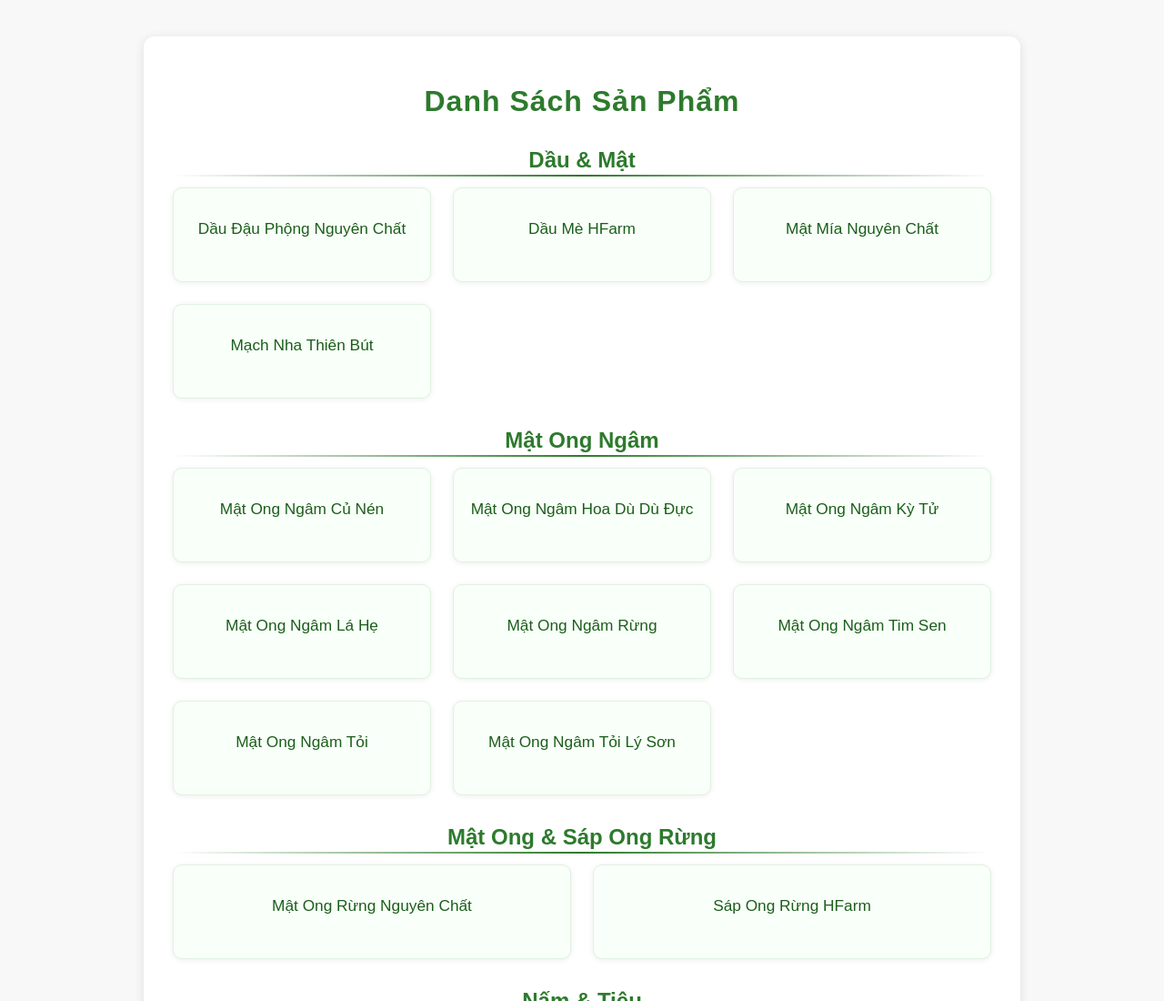
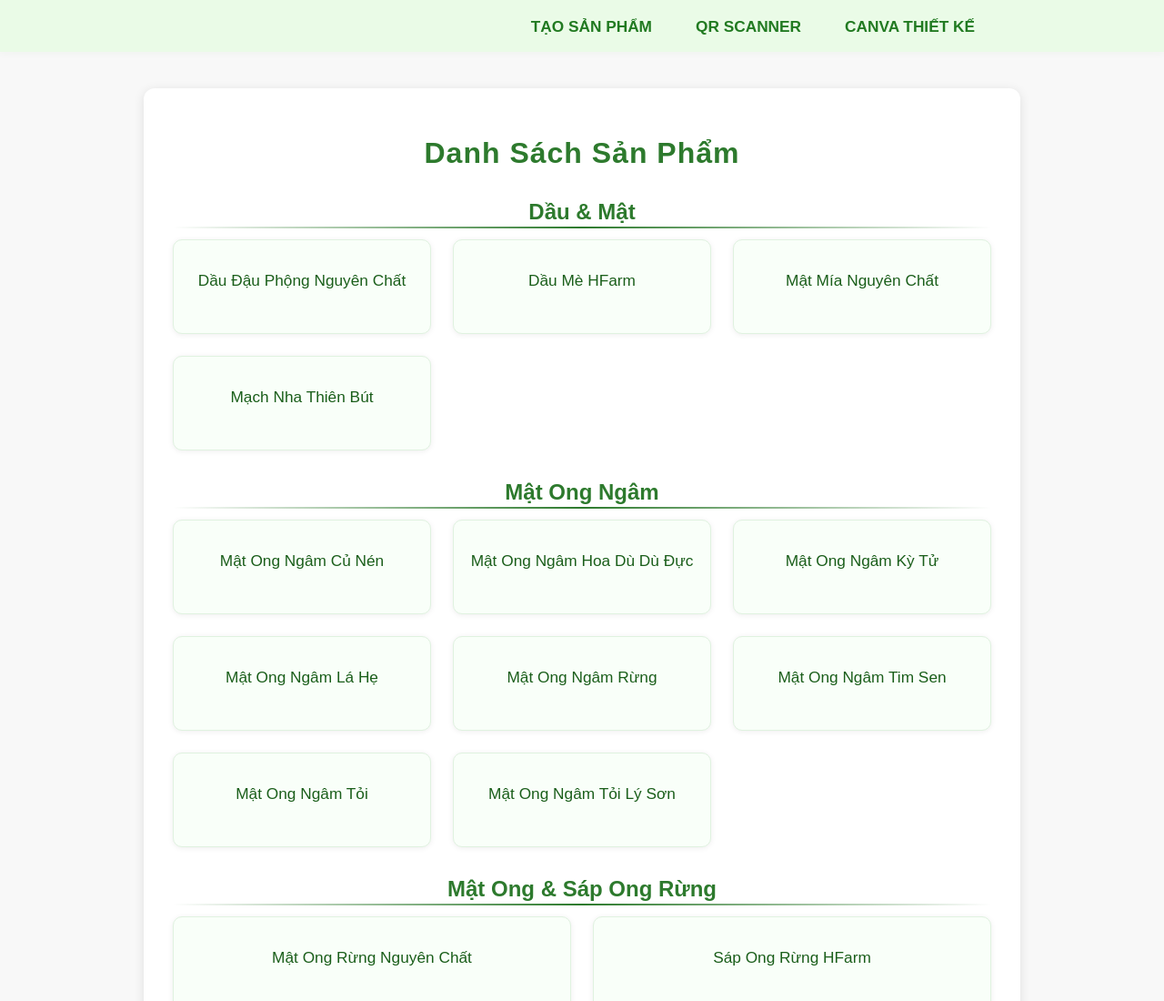
Before and after one commit to Minhkhoa0611/H-FARM, a plain HTML site: page danhsachsanpham.html in a window 1280 px wide. Shown: the top 1100 px of the page at 91% size. Drawn offline with Linux system fonts and the light colour scheme.

Commit message:
Update danhsachsanpham.html

```diff
--- a/danhsachsanpham.html
+++ b/danhsachsanpham.html
@@ -104,6 +104,20 @@
     </style>
 </head>
 <body>
+    <nav style="width:100%;background:#eafbe7;padding:12px 0 10px 0;box-shadow:0 2px 8px rgba(45,122,45,0.04);margin-bottom:12px;">
+        <div style="max-width:900px;margin:0 auto;display:flex;align-items:center;justify-content:flex-end;gap:12px;">
+            <a href="https://minhkhoa0611.github.io/H-FARM/" style="color:#217a21;font-weight:bold;text-decoration:none;font-size:1.08em;padding:7px 18px;border-radius:6px;transition:background 0.2s;">
+                TẠO SẢN PHẨM
+            </a>
+            <a href="https://minhkhoa0611.github.io/quanlynhansu/QRSCANNER/qr-scanner.html" style="color:#217a21;font-weight:bold;text-decoration:none;font-size:1.08em;padding:7px 18px;border-radius:6px;transition:background 0.2s;">
+                QR SCANNER
+            </a>
+            <a href="https://www.canva.com/design/DAGr5jzmJAw/ZmChp88aCMXM8vCpzuS4_A/edit?utm_content=DAGr5jzmJAw&utm_campaign=designshare&utm_medium=link2&utm_source=sharebutton"
+               style="color:#217a21;font-weight:bold;text-decoration:none;font-size:1.08em;padding:7px 18px;border-radius:6px;transition:background 0.2s;">
+                CANVA THIẾT KẾ
+            </a>
+        </div>
+    </nav>
     <div class="container">
         <h1>Danh Sách Sản Phẩm</h1>
 
```
